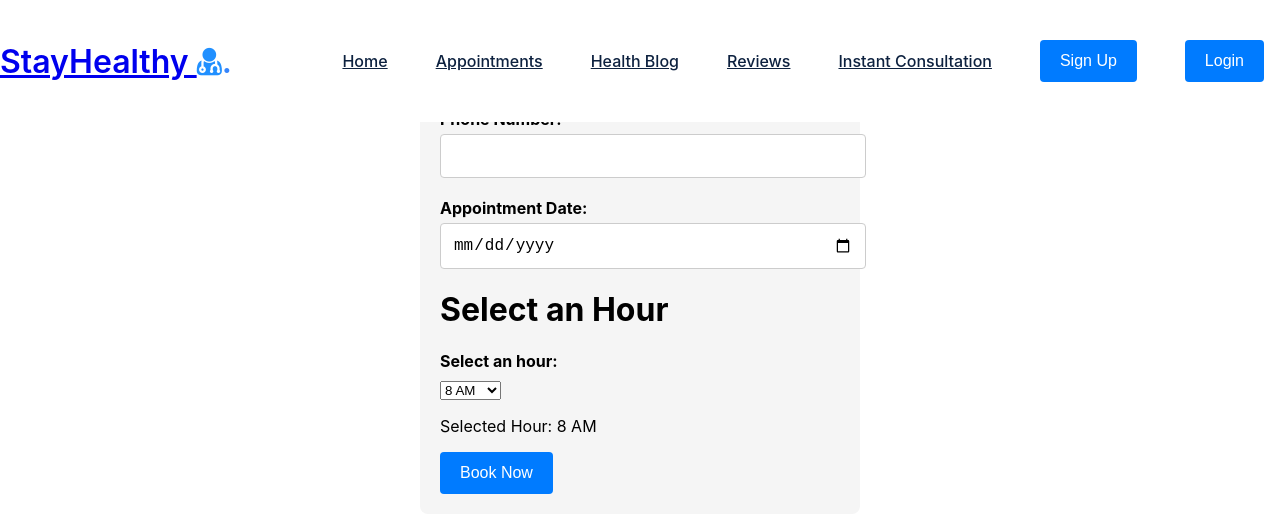
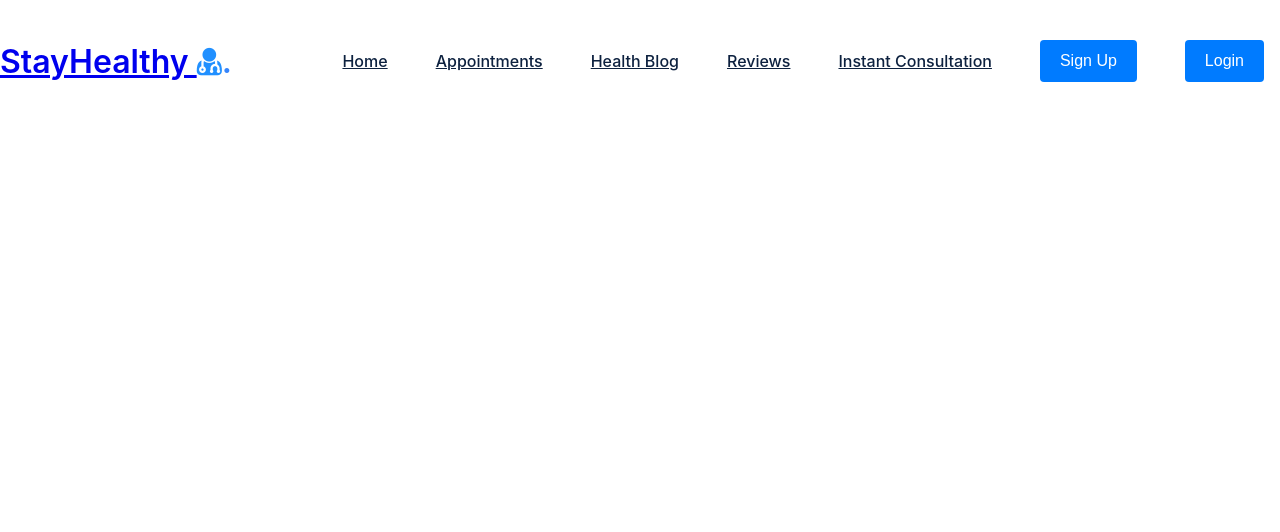
Before and after one commit to fsangregorio/test_med, a React (Create React App) app: page /AppointmentForm in a window 1280 px wide. Shown: the top 532 px of the page. Built offline with nearby package versions, Linux system fonts and the light colour scheme.

Commit message:
fixed bugs

```diff
--- a/src/App.js
+++ b/src/App.js
@@ -12,10 +12,11 @@ import Login from './Components/Login/Login';
 import InstantConsultation from './Components/InstantConsultation/InstantConsultation';
 import FindDoctorSearch from './Components/FindDoctorSearch/FindDoctorSearch';
 import FindDoctorSearchIC from './Components/InstantConsultation/FindDoctorSearchIC/FindDoctorSearchIC.js';
-import AppointmentForm from './Components/AppointmentForm/AppointmentForm';
+import AppointmentForm from './Components/AppointmentForm/AppointmentForm.js';
 import AppointmentFormIC from './Components/InstantConsultation/AppointmentFormIC/AppointmentFormIC';
 import DoctorCard from './Components/DoctorCard/DoctorCard';
 import DoctorCardIC from './Components/InstantConsultation/DoctorCardIC/DoctorCardIC';
+
 
 // Function component for the main App
 function App() {
@@ -33,11 +34,11 @@ function App() {
           <Route path="/" element={<Landing_Page/>}/>
             <Route path="/Login" element={<Login/>}/>
             <Route path="/Sign_Up" element={<Sign_Up/>}/>
-            <Route path="/Search/Doctors" element={<FindDoctorSearch/>}/>
             <Route path="/InstantConsultation" element={<InstantConsultation />} />
+            <Route path="/FindDoctorSearch" element={<FindDoctorSearch/>}/>
             <Route path="/FindDoctorSearchIC" element={<FindDoctorSearchIC />} />
             <Route path="/AppointmentFormIC" element={<AppointmentFormIC />} />
-            <Route path="/AppointmentForm" element={<AppointmentForm />} />
+            <Route path="/search/doctors" element={<AppointmentForm/>}/>
             <Route path="/DoctorCardIC" element={<DoctorCardIC />} />
             <Route path="/DoctorCard" element={<DoctorCard />} />
 
--- a/src/Components/AppointmentForm/AppointmentForm.js
+++ b/src/Components/AppointmentForm/AppointmentForm.js
@@ -38,7 +38,7 @@ const AppointmentForm = ({ doctorName, doctorSpeciality, onSubmit }) => {
             type="date"
             id="date"
             value={date}
-            onChange={(e) => date(e.target.value)}
+            onChange={(e) => setDate(e.target.value)}
 
           />
         </div>
--- a/src/Components/DoctorCard/DoctorCard.js
+++ b/src/Components/DoctorCard/DoctorCard.js
@@ -1,6 +1,9 @@
 import React, { useEffect, useState } from 'react';
+import Popup from 'reactjs-popup';
 import 'reactjs-popup/dist/index.css';
 import './DoctorCard.css';
+
+import AppointmentForm from '../AppointmentForm/AppointmentForm'
 import { v4 as uuidv4 } from 'uuid';
 
 
@@ -27,8 +30,11 @@ const DoctorCard = ({ name, speciality, experience, ratings, profilePic }) => {
     setShowModal(false);
   };
 
+
   return (
+
     <div className="doctor-card-container">
+
       <div className="doctor-card-details-container">
         <div className="doctor-card-profile-image-container">
         <svg xmlns="http://www.w3.org/2000/svg" width="46" height="46" fill="currentColor" class="bi bi-person-fill" viewBox="0 0 16 16"> <path d="M3 14s-1 0-1-1 1-4 6-4 6 3 6 4-1 1-1 1H3zm5-6a3 3 0 1 0 0-6 3 3 0 0 0 0 6z"/> </svg>
@@ -39,8 +45,8 @@ const DoctorCard = ({ name, speciality, experience, ratings, profilePic }) => {
           <div className="doctor-card-detail-experience">{experience} years experience</div>
           <div className="doctor-card-detail-consultationfees">Ratings: {ratings}</div>
         </div>
-        {/* for reference  */}
-        <div>
+
+         <div>
               <button className='book-appointment-btn'>
                 <div>Book Appointment</div>
               <div>No Booking Fee</div>
@@ -49,6 +55,7 @@ const DoctorCard = ({ name, speciality, experience, ratings, profilePic }) => {
       </div>
 
     </div>
+
   );
 };
 
--- a/src/Components/InstantConsultation/FindDoctorSearchIC/FindDoctorSearchIC.js
+++ b/src/Components/InstantConsultation/FindDoctorSearchIC/FindDoctorSearchIC.js
@@ -46,4 +46,4 @@ const FindDoctorSearchIC = () => {
     )
 }
 
-export default FindDoctorSearchIC
+export default FindDoctorSearchIC;
--- a/src/Components/InstantConsultation/InstantConsultation.js
+++ b/src/Components/InstantConsultation/InstantConsultation.js
@@ -30,7 +30,6 @@ const InstantConsultation = () => {
         })
         .catch(err => console.log(err));
     }
-
     const handleSearch = (searchText) => {
 
         if (searchText === '') {
```
Also changed, not shown: src/Components/BookingConsultation/BookingConsultation.js (+12 -12 lines), src/Components/InstantConsultation/DoctorCardIC/DoctorCardIC.js (line endings or trailing spaces).
